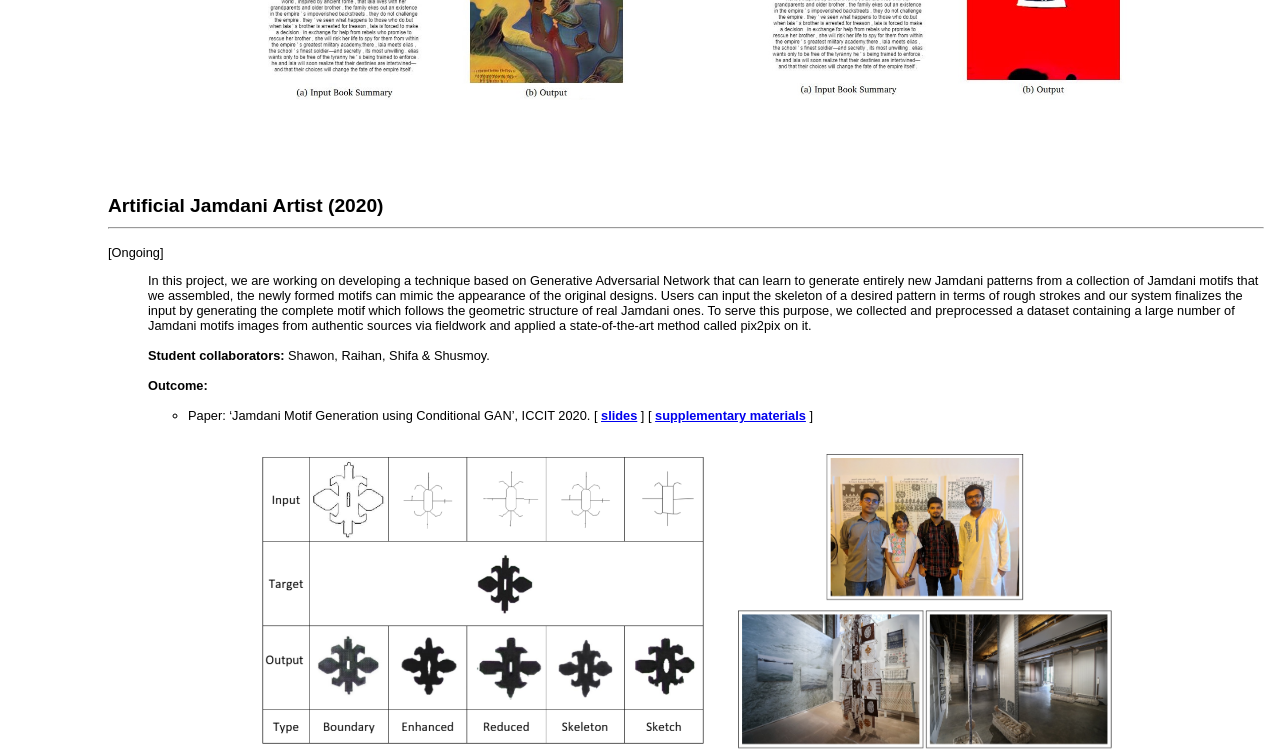
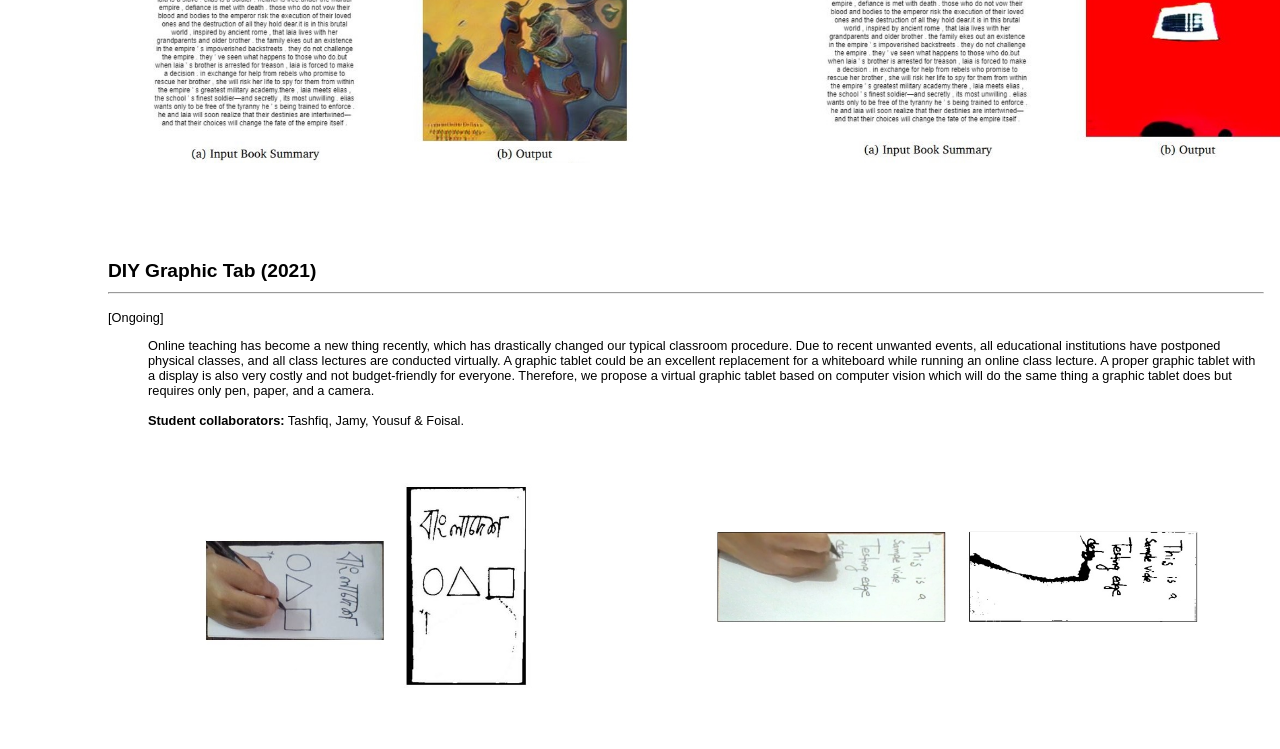
Before and after one commit to imruljubair/imruljubair.github.io, a Jekyll site: the page project/project-page.html, which Jekyll copies as it is, in a window 1280 px wide and 900 px high, scrolled down 1010 px, cut to the strip 0-749 px from the top of the window. Built offline with Jekyll 4.4.1, drawn with Linux system fonts in a browser that asks for light colours.

Commit message:
Projects

```diff
--- a/_includes/projects.html
+++ b/_includes/projects.html
@@ -6,6 +6,7 @@
       <ul style="font-size:90%">
 	  <li><a href="project/project-page.html#textedit">Editing Bengali Scene Text</a></li>
 	  <li><a href="project/project-page.html#bookcover">Book Cover Synthesis</a></li>
+	  <li><a href="project/project-page.html#tab">DIY Graphic Tab</a></li>
 		<li><a href="project/project-page.html#jamdani">Artificial Jamdani Artist</a></li>
 	    <li><a href="project/project-page.html#i2i">Image to Image Attire Transfer</a></li>
         <li><a href="project/project-page.html#bdsl">BdSL detection using Deep Learning</a></li>
--- a/project/project-page.html
+++ b/project/project-page.html
@@ -40,7 +40,8 @@ div {
     <img src="material/textedit.JPG" widht = "400" height ="300">
 </p>
 </ul>
-<br>
+  <br>
+  <br>
   <br>
   <br>
   <a name="bookcover"></a>
@@ -56,9 +57,30 @@ div {
 </p>
 <p align="center">
   <br>
-    <img src="material/bookcover.JPG" widht = "300" height ="150">
+    <img src="material/bookcover.JPG" widht = "400" height ="200">
 </p>
 </ul>
+  <br>
+  <br>
+  <br>
+  <br>
+  <a name="tab"></a>
+  <h2> DIY Graphic Tab (2021) <hr style="width:100%;text-align:left;margin-left:0"> </h2>
+  <p class="lead"> [Ongoing] </p>
+  <p class="lead" >
+  <ul>
+    Online teaching has become a new thing recently, which has drastically changed our typical classroom procedure. Due to recent unwanted events, all educational institutions have postponed physical classes, and all class lectures are conducted virtually. A graphic tablet could be an excellent replacement for a whiteboard while running an online class lecture. A proper graphic tablet with a display is also very costly and not budget-friendly for everyone. Therefore, we propose a virtual graphic tablet based on computer vision which will do the same thing a graphic tablet does but requires only pen, paper, and a camera.
+<br><br>
+   <strong>Student collaborators:</strong> Tashfiq, Jamy, Yousuf & Foisal.
+<br>
+<br>
+</p>
+<p align="center">
+  <br>
+    <img src="material/tab.JPG" widht = "500" height ="250">
+</p>
+</ul>
+
   <br>
   <br>
   <br>
@@ -84,8 +106,8 @@ div {
   </p>
 <p align="center">
   <br>
-    <img src="material/jam.png" widht = "400" height ="300"> <img src="material/jam2.png" widht = "400" height ="300">
-	<iframe width="560" height="315" src="https://www.youtube.com/embed/sZwqE2wFpFs" frameborder="0" allow="accelerometer; autoplay; clipboard-write; encrypted-media; gyroscope; picture-in-picture" allowfullscreen></iframe>
+    <img src="material/jam.png" widht = "300" height ="250"> <img src="material/jam2.png" widht = "300" height ="250">
+	<iframe width="460" height="275" src="https://www.youtube.com/embed/sZwqE2wFpFs" frameborder="0" allow="accelerometer; autoplay; clipboard-write; encrypted-media; gyroscope; picture-in-picture" allowfullscreen></iframe>
 </p>
   <br>
   <br>
@@ -114,7 +136,7 @@ div {
 <p align="center">
   <br>
     <img src="material/i2i.png" widht = "700" height ="180">
-	<iframe width="560" height="315" src="https://www.youtube.com/embed/xeydk6Ukwx0" frameborder="0" allow="accelerometer; autoplay; clipboard-write; encrypted-media; gyroscope; picture-in-picture" allowfullscreen></iframe>
+	<iframe width="460" height="275" src="https://www.youtube.com/embed/xeydk6Ukwx0" frameborder="0" allow="accelerometer; autoplay; clipboard-write; encrypted-media; gyroscope; picture-in-picture" allowfullscreen></iframe>
 </p>
   <br>
   <br>
```
Also changed, not shown: project/material/tab.JPG (added).
